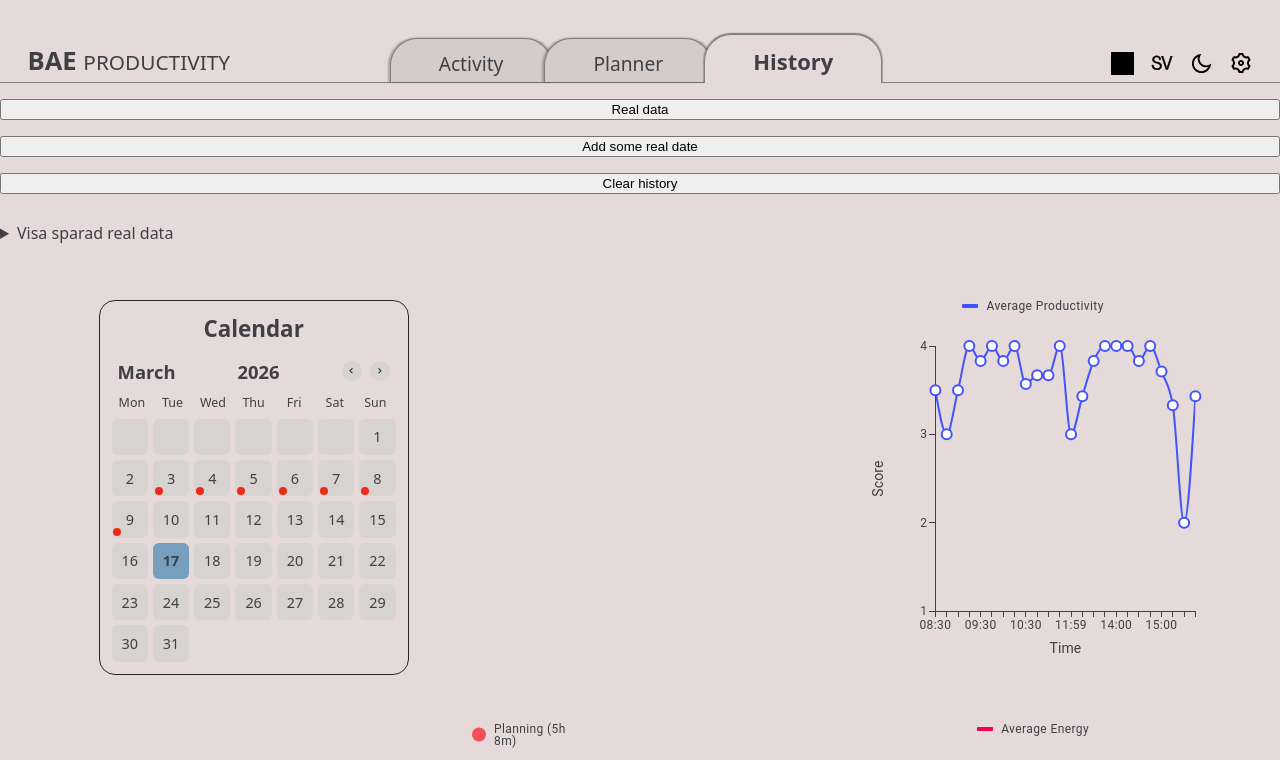
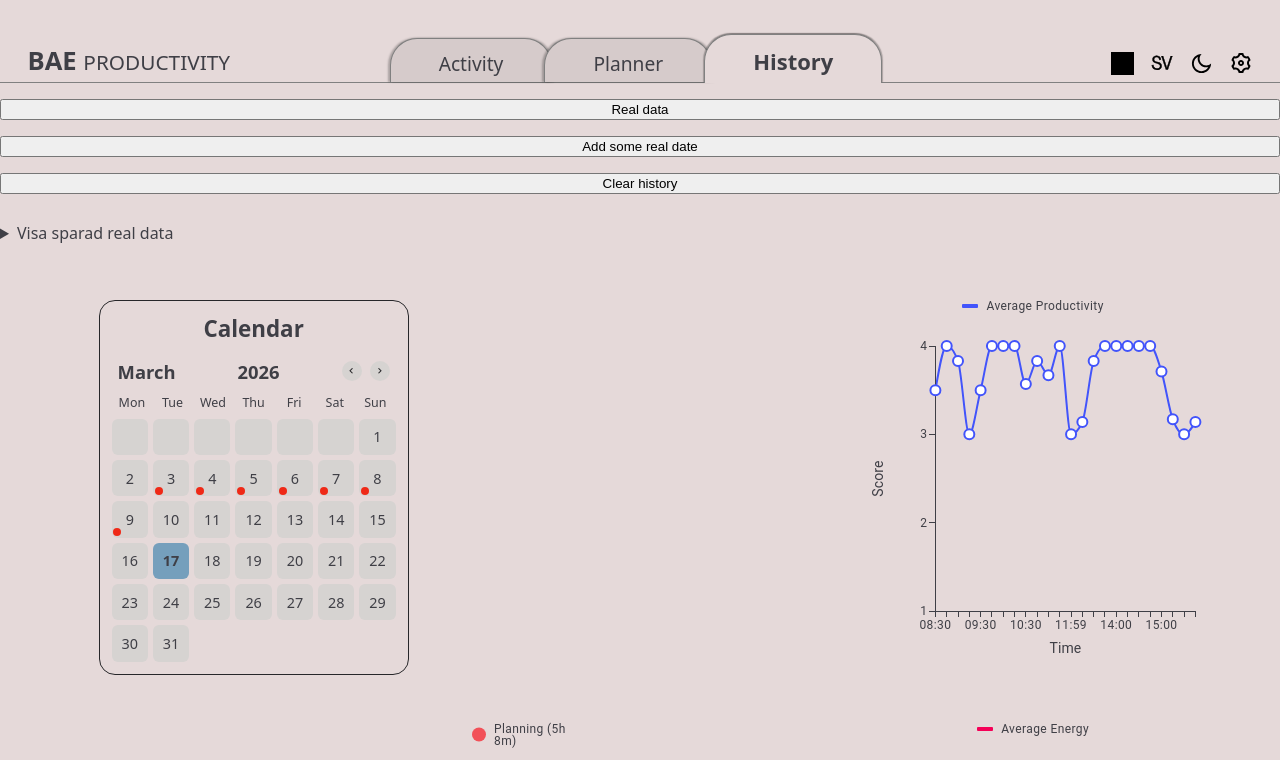
Before and after one commit to ollewarne/linkoping-pps, a React (Vite) app: page /history in a window 1280 px wide. Shown: the top 760 px of the page. Built offline with nearby package versions, Linux system fonts and the light colour scheme; grey boxes are pictures that could not be loaded.

Commit message:
fix: connect productivity chart to real activity context data

```diff
--- a/src/components/Statistics/ProductivityChart.jsx
+++ b/src/components/Statistics/ProductivityChart.jsx
@@ -6,7 +6,7 @@ export default function ProductivityChart({ mockData, historyData, useRealData =
     const source = useRealData ? (historyData ?? {}) : mockData;
 
     const data = useMemo(
-        () => getAverageStats(source, 'productivity'),
+        () => getAverageStats(source, 'efficiency'),
         [source]
     );
 
```
